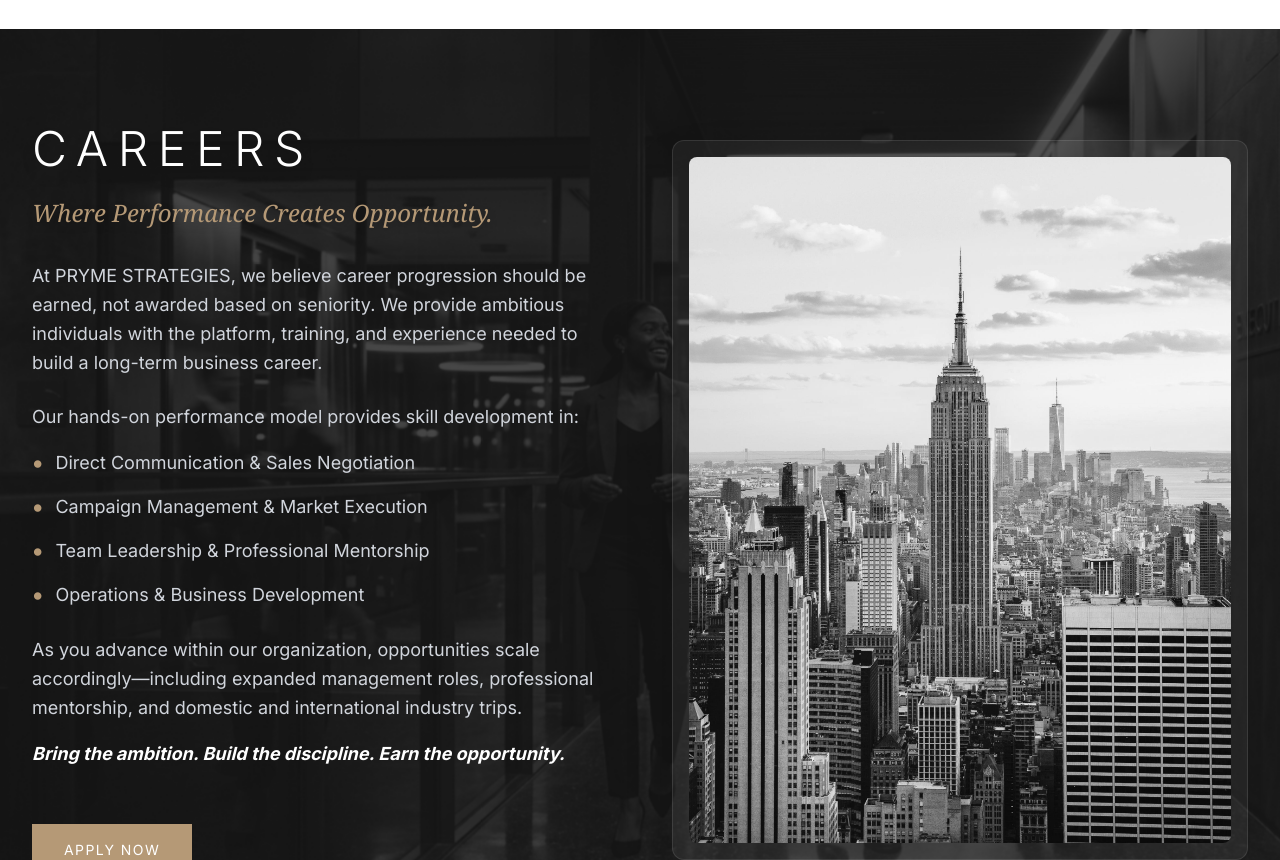
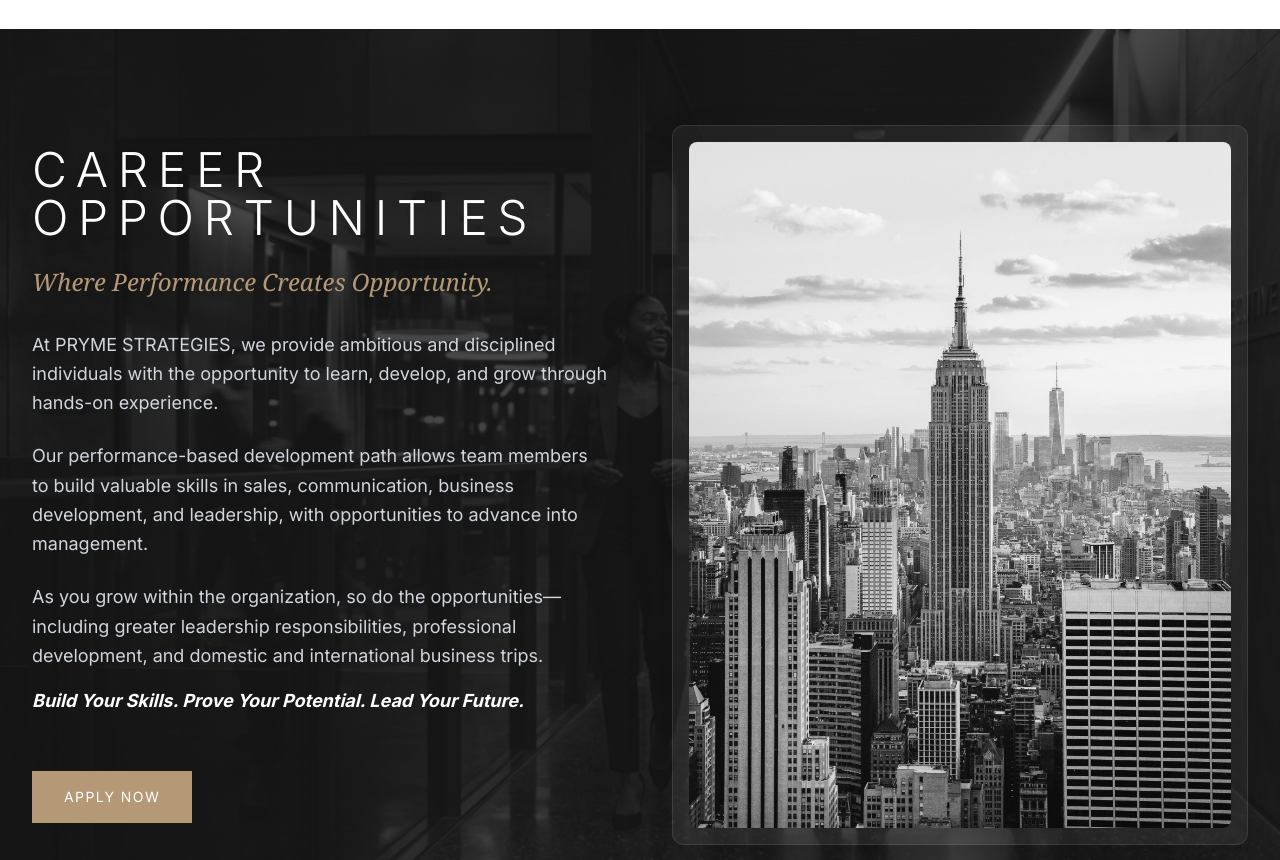
Before and after one commit to Princeee07/Prymestrategies, a Next.js app: page / in a window 1280 px wide. Shown: the part 5300-6160 px from the top of the page. Built offline with nearby package versions, Linux system fonts and the light colour scheme.

Commit message:
content: update Career Opportunities copy as requested

```diff
--- a/prisma/seed/seed.ts
+++ b/prisma/seed/seed.ts
@@ -7,7 +7,7 @@
 const connectionString = process.env.DATABASE_URL;
 
 if (!connectionString) {
-  console.error('❌ DATABASE_URL is not set in your environment.');
+  console.error(' DATABASE_URL is not set in your environment.');
   process.exit(1);
 }
 
@@ -20,7 +20,7 @@
 const ADMIN_PASSWORD = process.env.ADMIN_PASSWORD || 'Admin@123456';
 
 async function main() {
-  console.log('🌱 Seeding started...\n');
+  console.log('Seeding started...\n');
 
   // ── 1. Seed Admin User ──────────────────────────────────────
   const hashedPassword = hashSync(ADMIN_PASSWORD, 12);
@@ -34,7 +34,7 @@
     },
   });
 
-  console.log(`✅ Admin user seeded: ${admin.email}`);
+  console.log(`Admin user seeded: ${admin.email}`);
 
   // ── 2. Seed sample applications (dev only) ──────────────────
   if (process.env.NODE_ENV !== 'production') {
--- a/src/components/sections/CareersSection.tsx
+++ b/src/components/sections/CareersSection.tsx
@@ -4,13 +4,6 @@
 import Link from 'next/link';
 
 export default function CareersSection() {
-  const skills = [
-    'Direct Communication & Sales Negotiation',
-    'Campaign Management & Market Execution',
-    'Team Leadership & Professional Mentorship',
-    'Operations & Business Development',
-  ];
-
   return (
     <section
       id="careers"
@@ -28,7 +21,7 @@
           <div className="w-full lg:w-1/2">
             <ScrollReveal>
               <h2 className="text-3xl md:text-5xl font-heading font-light tracking-[0.2em] uppercase text-white mb-6 drop-shadow-xl">
-                CAREERS
+                CAREER OPPORTUNITIES
               </h2>
               <h3 className="text-xl md:text-2xl font-serif text-[var(--color-bronze)] mb-8 italic drop-shadow-lg">
                 Where Performance Creates Opportunity.
@@ -37,39 +30,30 @@
             <div className="space-y-6 text-gray-300 text-lg leading-relaxed">
               <ScrollReveal delay={0.2}>
                 <p>
-                  At PRYME STRATEGIES, we believe career progression should be
-                  earned, not awarded based on seniority. We provide ambitious
-                  individuals with the platform, training, and experience needed
-                  to build a long-term business career.
+                  At PRYME STRATEGIES, we provide ambitious and disciplined
+                  individuals with the opportunity to learn, develop, and grow
+                  through hands-on experience.
                 </p>
               </ScrollReveal>
 
               <ScrollReveal delay={0.3}>
                 <p>
-                  Our hands-on performance model provides skill development in:
+                  Our performance-based development path allows team members to
+                  build valuable skills in sales, communication, business
+                  development, and leadership, with opportunities to advance
+                  into management.
                 </p>
-                <ul className="mt-4 space-y-3">
-                  {skills.map((skill, idx) => (
-                    <li
-                      key={idx}
-                      className="flex items-center text-[var(--color-bronze)]"
-                    >
-                      <span className="mr-3 text-2xl font-bold">&bull;</span>
-                      <span className="text-gray-300">{skill}</span>
-                    </li>
-                  ))}
-                </ul>
               </ScrollReveal>
 
               <ScrollReveal delay={0.4}>
-                <p className="mt-4">
-                  As you advance within our organization, opportunities scale
-                  accordingly—including expanded management roles, professional
-                  mentorship, and domestic and international industry trips.
+                <p>
+                  As you grow within the organization, so do the
+                  opportunities—including greater leadership responsibilities,
+                  professional development, and domestic and international
+                  business trips.
                 </p>
                 <p className="font-bold text-white mt-4 italic">
-                  Bring the ambition. Build the discipline. Earn the
-                  opportunity.
+                  Build Your Skills. Prove Your Potential. Lead Your Future.
                 </p>
               </ScrollReveal>
 
@@ -78,7 +62,7 @@
                   href="/#contact"
                   className="inline-block mt-8 bg-[var(--color-bronze)] text-white uppercase font-heading tracking-widest text-sm px-8 py-4 hover:bg-[var(--color-bronze-light)] transition-colors"
                 >
-                  Apply Now
+                  APPLY NOW
                 </Link>
               </ScrollReveal>
             </div>
```
